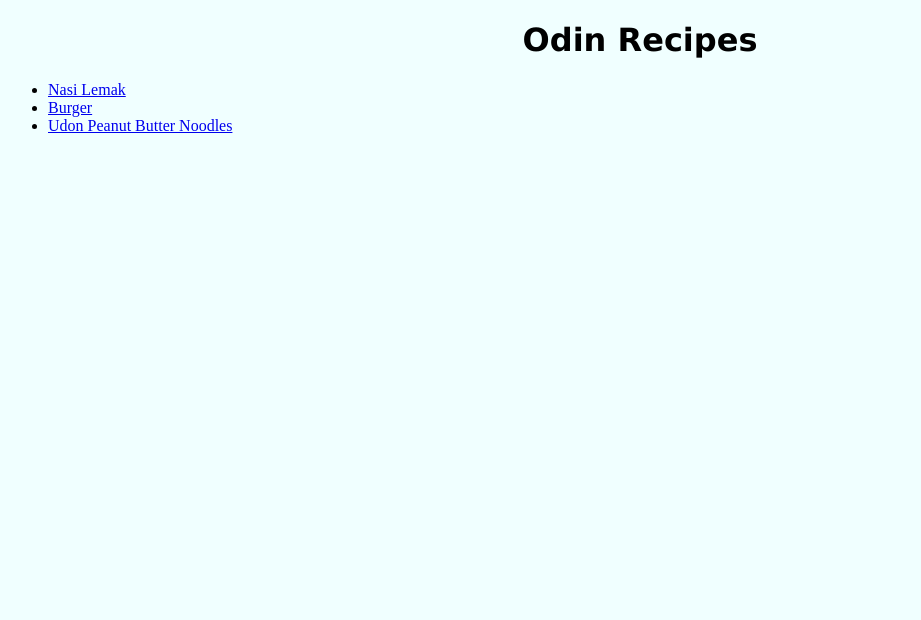
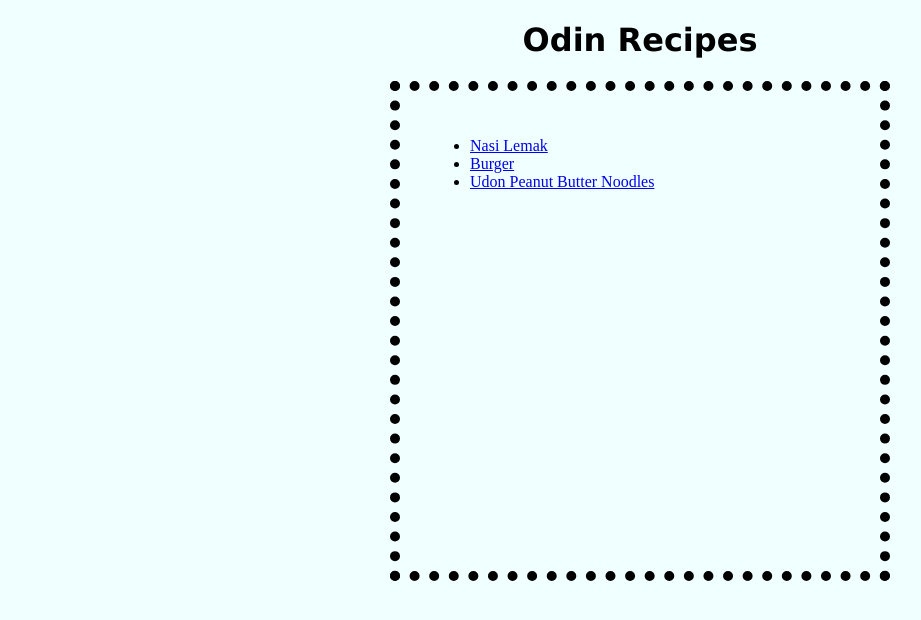
Before and after one commit to ethanxylau/odin-recipes, a plain HTML site: page index.html in a window 1280 px wide. Shown: the whole page, without its empty margins (0-921 px from the left). Drawn offline with Linux system fonts and the light colour scheme.

Commit message:
Add border around recipes in main page

```diff
--- a/index.html
+++ b/index.html
@@ -8,11 +8,12 @@
     </head>
     <body>
         <h1 class="index-title">Odin Recipes</h1>
-        <ul>
-            <li class="list"><a href="./recipes/nasi-lemak.html">Nasi Lemak</a></li>
-            <li class="list"><a href="./recipes/burger.html">Burger</a></li>
-            <li class="list"><a href="./recipes/udon-peanut.html">Udon Peanut Butter Noodles</a></li>
-        </ul>
-
+        <div class="recipe-list">
+            <ul>
+                <li class="list"><a href="./recipes/nasi-lemak.html">Nasi Lemak</a></li>
+                <li class="list"><a href="./recipes/burger.html">Burger</a></li>
+                <li class="list"><a href="./recipes/udon-peanut.html">Udon Peanut Butter Noodles</a></li>
+            </ul>
+        </div>
     </body>
 </html>
--- a/styles.css
+++ b/styles.css
@@ -6,3 +6,12 @@
     text-align: center;
     font-family: Verdana, Tahoma, sans-serif;
 }
+
+.recipe-list {
+    width: 500px;
+    height: 500px;
+    margin: 0 auto;
+    padding: 30px;
+    border: 10px dotted black;
+    box-sizing: border-box;
+}
```
Also changed, not shown: recipes/styles.css (line endings or trailing spaces).
